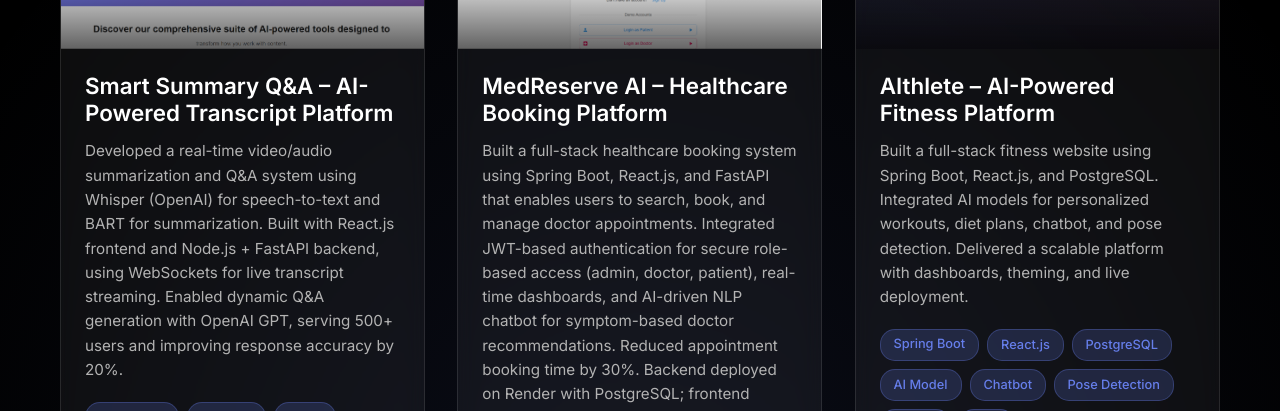
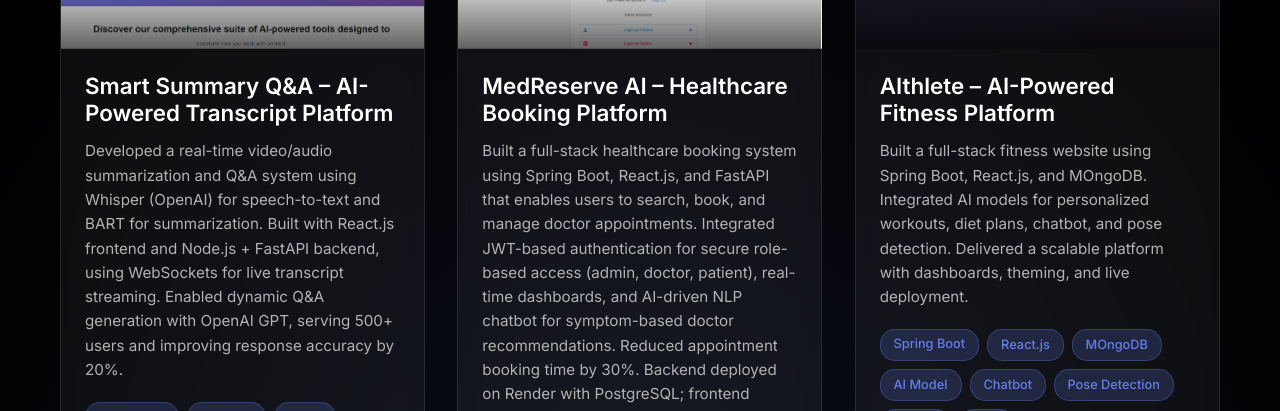
Before and after one commit to rishith2903/Portfolio, a React (Vite) app: page / in a window 1280 px wide. Shown: the part 4100-4511 px from the top of the page. Built offline with nearby package versions, Linux system fonts and the light colour scheme.

Commit message:
update resume

```diff
--- a/src/data/resumeData.js
+++ b/src/data/resumeData.js
@@ -128,8 +128,8 @@
   {
     id: 3,
     title: "AIthlete – AI-Powered Fitness Platform",
-    description: "Built a full-stack fitness website using Spring Boot, React.js, and PostgreSQL. Integrated AI models for personalized workouts, diet plans, chatbot, and pose detection. Delivered a scalable platform with dashboards, theming, and live deployment.",
-    technologies: ["Spring Boot", "React.js", "PostgreSQL", "AI Model", "Chatbot", "Pose Detection","Python","Java"],
+    description: "Built a full-stack fitness website using Spring Boot, React.js, and MOngoDB. Integrated AI models for personalized workouts, diet plans, chatbot, and pose detection. Delivered a scalable platform with dashboards, theming, and live deployment.",
+    technologies: ["Spring Boot", "React.js", "MOngoDB", "AI Model", "Chatbot", "Pose Detection","Python","Java"],
     github: "https://github.com/rishith2903/AIthlete", // add repo link if exists
     githubBackend: "https://github.com/rishith2903/AIthlete_backend",
     live: null,
```
Also changed, not shown: 1 other file (tests, documents, lock files or other folders).
